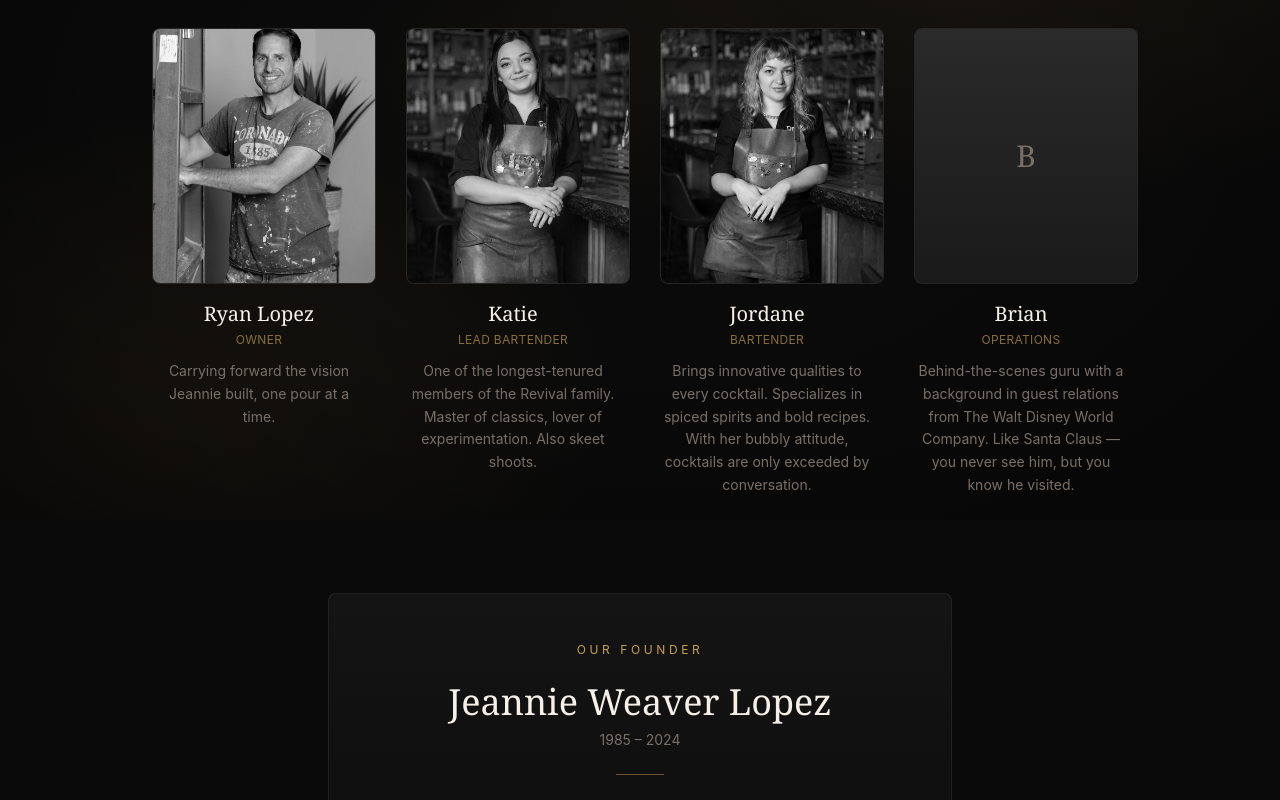
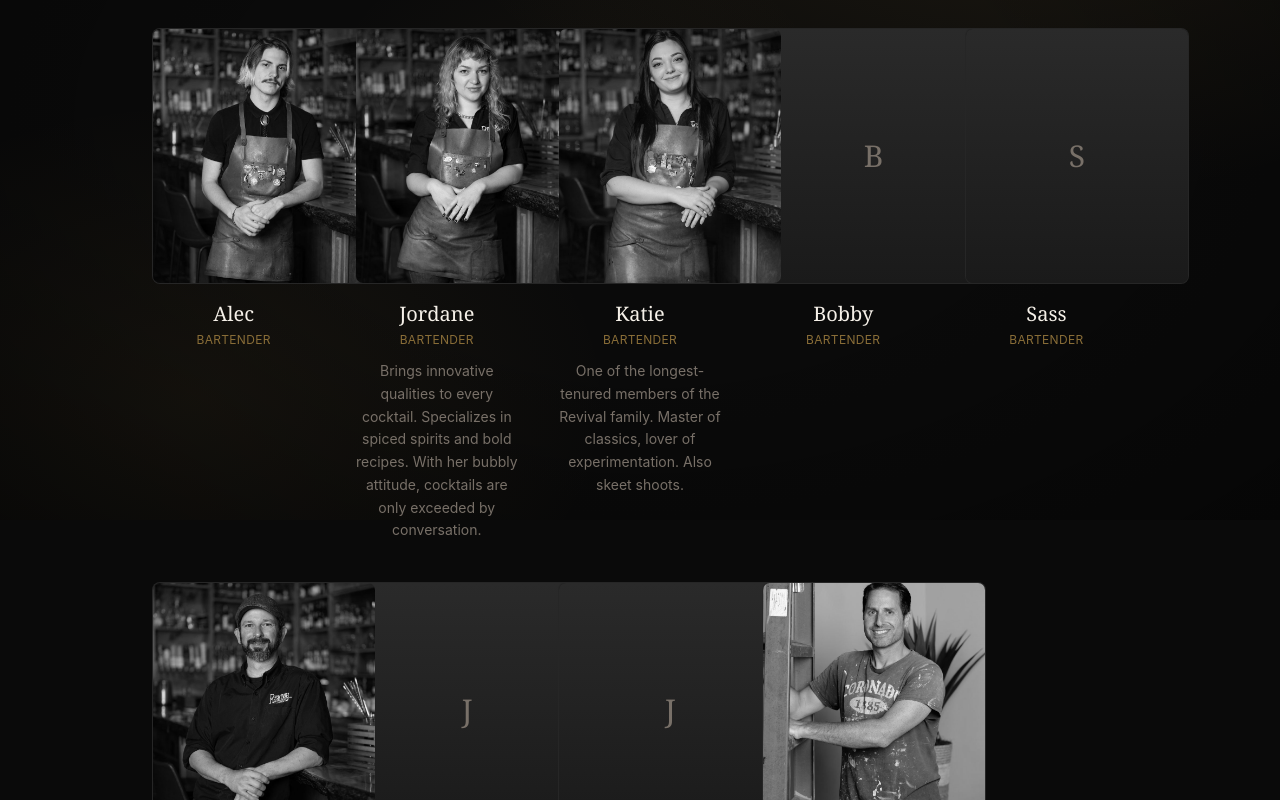
Before and after one commit to wesbenterprise/revival-classic-cocktails, a Next.js app: page /team in a window 1280 px wide. Shown: the part 280-1080 px from the top of the page. Built offline with nearby package versions, Linux system fonts and the light colour scheme.

Commit message:
Overhaul team roster: shared teamData.ts, admin+frontend in sync
Active: Alec, Jordane, Katie, Bobby, Sass (bartenders), Wilges (ops),
Jules, Job (bar backs), Ryan (maintenance)
Alumni: Jeannie, Tiffany, Blake
Removed: Brian, Jordan, Josh from roster
Moved: Alec, Wilges from alumni to active

```diff
--- a/src/app/admin/team/page.tsx
+++ b/src/app/admin/team/page.tsx
@@ -1,35 +1,14 @@
 'use client';
 
 import { useState } from 'react';
-
-type TeamStatus = 'active' | 'alumni';
-
-interface TeamMember {
-  id: string;
-  name: string;
-  title: string;
-  bio: string;
-  photo_url: string | null;
-  status: TeamStatus;
-  sort_order: number;
-}
-
-const demoTeam: TeamMember[] = [
-  { id: '1', name: 'Ryan Lopez', title: 'Owner & General Manager', bio: 'The vision behind Revival.', photo_url: null, status: 'active', sort_order: 0 },
-  { id: '2', name: 'Katie Monroe', title: 'Lead Bartender', bio: 'Competition-winning cocktail artist.', photo_url: null, status: 'active', sort_order: 1 },
-  { id: '3', name: 'Jordane Ellis', title: 'Bartender', bio: 'Classic cocktail purist with a modern edge.', photo_url: null, status: 'active', sort_order: 2 },
-  { id: '4', name: 'Brian Costa', title: 'Bartender', bio: 'Brings the energy every night.', photo_url: null, status: 'active', sort_order: 3 },
-  { id: '5', name: 'Alec Thornton', title: 'Former Lead Bartender', bio: 'Original Revival crew.', photo_url: null, status: 'alumni', sort_order: 0 },
-  { id: '6', name: 'Jordan Blake', title: 'Former Bartender', bio: '', photo_url: null, status: 'alumni', sort_order: 1 },
-  { id: '7', name: 'Josh Navarro', title: 'Former Barback', bio: '', photo_url: null, status: 'alumni', sort_order: 2 },
-];
+import { TEAM_DATA, TeamMemberData } from '@/lib/teamData';
 
 export default function AdminTeam() {
-  const [team, setTeam] = useState(demoTeam);
+  const [team, setTeam] = useState<TeamMemberData[]>(TEAM_DATA);
   const [showModal, setShowModal] = useState(false);
-  const [editing, setEditing] = useState<TeamMember | null>(null);
-  const [filter, setFilter] = useState<TeamStatus>('active');
-  const [form, setForm] = useState({ name: '', title: '', bio: '', status: 'active' as TeamStatus });
+  const [editing, setEditing] = useState<TeamMemberData | null>(null);
+  const [filter, setFilter] = useState<'active' | 'alumni'>('active');
+  const [form, setForm] = useState({ name: '', title: '', bio: '', status: 'active' as 'active' | 'alumni' });
 
   const filtered = team.filter((m) => m.status === filter).sort((a, b) => a.sort_order - b.sort_order);
 
@@ -39,7 +18,7 @@ export default function AdminTeam() {
     setShowModal(true);
   };
 
-  const openEdit = (member: TeamMember) => {
+  const openEdit = (member: TeamMemberData) => {
     setEditing(member);
     setForm({ name: member.name, title: member.title, bio: member.bio, status: member.status });
     setShowModal(true);
@@ -75,7 +54,12 @@ export default function AdminTeam() {
       <div className="flex items-center justify-between mb-6">
         <div>
           <h1 className="text-2xl font-semibold text-white">Team</h1>
-          <p className="text-sm text-[#888] mt-1">{team.filter((m) => m.status === 'active').length} active · {team.filter((m) => m.status === 'alumni').length} alumni</p>
+          <p className="text-sm text-[#888] mt-1">
+            {team.filter((m) => m.status === 'active').length} active · {team.filter((m) => m.status === 'alumni').length} alumni
+          </p>
+          <p className="text-xs text-[#555] mt-1">
+            Source: <code className="text-[#666]">src/lib/teamData.ts</code> — edit there to persist changes
+          </p>
         </div>
         <button onClick={openCreate} className="bg-[#C8A050] text-[#0A0A0A] px-4 py-2.5 rounded-lg text-sm font-medium hover:bg-[#D4B068]">
           + Add Member
@@ -100,15 +84,20 @@ export default function AdminTeam() {
               </button>
             </div>
 
-            {/* Avatar placeholder */}
-            <div className="w-12 h-12 rounded-full bg-[#222] border border-[#333] flex items-center justify-center shrink-0">
-              <span className="text-lg text-[#555]">{member.name.charAt(0)}</span>
+            {/* Avatar */}
+            <div className="w-12 h-12 rounded-full bg-[#222] border border-[#333] flex items-center justify-center shrink-0 overflow-hidden">
+              {member.photo_url ? (
+                <img src={member.photo_url} alt={member.name} className="w-full h-full object-cover" />
+              ) : (
+                <span className="text-lg text-[#555]">{member.name.charAt(0)}</span>
+              )}
             </div>
 
             <div className="flex-1 min-w-0">
               <p className="text-white font-medium">{member.name}</p>
               <p className="text-sm text-[#888]">{member.title}</p>
               {member.bio && <p className="text-xs text-[#555] mt-0.5">{member.bio}</p>}
+              {member.photo_url && <p className="text-xs text-green-500/60 mt-0.5">📷 Has photo</p>}
             </div>
 
             <div className="flex items-center gap-1 shrink-0">
@@ -139,13 +128,6 @@ export default function AdminTeam() {
               </button>
             </div>
             <div className="p-5 space-y-4">
-              {/* Photo upload placeholder */}
-              <div className="flex items-center gap-4">
-                <div className="w-16 h-16 rounded-full bg-[#222] border border-[#333] flex items-center justify-center">
-                  <svg className="w-6 h-6 text-[#555]" fill="none" stroke="currentColor" viewBox="0 0 24 24" strokeWidth={1.5}><path strokeLinecap="round" strokeLinejoin="round" d="M6.827 6.175A2.31 2.31 0 015.186 7.23c-.38.054-.757.112-1.134.175C2.999 7.58 2.25 8.507 2.25 9.574V18a2.25 2.25 0 002.25 2.25h15A2.25 2.25 0 0021.75 18V9.574c0-1.067-.75-1.994-1.802-2.169a47.865 47.865 0 00-1.134-.175 2.31 2.31 0 01-1.64-1.055l-.822-1.316a2.192 2.192 0 00-1.736-1.039 48.774 48.774 0 00-5.232 0 2.192 2.192 0 00-1.736 1.039l-.821 1.316z" /><path strokeLinecap="round" strokeLinejoin="round" d="M16.5 12.75a4.5 4.5 0 11-9 0 4.5 4.5 0 019 0z" /></svg>
-                </div>
-                <button className="text-sm text-[#C8A050] hover:underline">Upload Photo</button>
-              </div>
               <div>
                 <label className="block text-xs text-[#888] uppercase tracking-wider mb-1.5">Name</label>
                 <input type="text" value={form.name} onChange={(e) => setForm({ ...form, name: e.target.value })}
@@ -154,12 +136,12 @@ export default function AdminTeam() {
               <div>
                 <label className="block text-xs text-[#888] uppercase tracking-wider mb-1.5">Title / Role</label>
                 <input type="text" value={form.title} onChange={(e) => setForm({ ...form, title: e.target.value })}
-                  className="w-full bg-[#111] border border-[#333] rounded-lg px-3 py-2.5 text-white text-sm focus:outline-none focus:border-[#C8A050]" placeholder="Lead Bartender" />
+                  className="w-full bg-[#111] border border-[#333] rounded-lg px-3 py-2.5 text-white text-sm focus:outline-none focus:border-[#C8A050]" placeholder="Bartender" />
               </div>
               <div>
                 <label className="block text-xs text-[#888] uppercase tracking-wider mb-1.5">Bio (optional)</label>
-                <input type="text" value={form.bio} onChange={(e) => setForm({ ...form, bio: e.target.value })}
-                  className="w-full bg-[#111] border border-[#333] rounded-lg px-3 py-2.5 text-white text-sm focus:outline-none focus:border-[#C8A050]" placeholder="One sentence about them" />
+                <textarea value={form.bio} onChange={(e) => setForm({ ...form, bio: e.target.value })}
+                  className="w-full bg-[#111] border border-[#333] rounded-lg px-3 py-2.5 text-white text-sm focus:outline-none focus:border-[#C8A050] min-h-[80px]" placeholder="One or two sentences about them" />
               </div>
               <div>
                 <label className="block text-xs text-[#888] uppercase tracking-wider mb-1.5">Status</label>
--- a/src/app/team/page.tsx
+++ b/src/app/team/page.tsx
@@ -1,72 +1,12 @@
 import type { Metadata } from 'next';
 import Link from 'next/link';
-import { TeamMember } from '@/types/database';
+import { TEAM_DATA, TeamMemberData } from '@/lib/teamData';
 
 export const metadata: Metadata = {
   title: 'The Team | Revival Craft Cocktails — Lakeland',
   description:
     'Meet the bartenders and team behind Revival Craft Cocktails in downtown Lakeland, Florida.',
 };
-
-// ============================================================
-// TEAM DATA — from revivallakeland.com/home/about/
-// ============================================================
-const ACTIVE_TEAM: TeamMember[] = [
-  {
-    id: '1', name: 'Ryan Lopez', title: 'Owner',
-    bio: 'Carrying forward the vision Jeannie built, one pour at a time.',
-    photo_url: '/images/team/ryan.jpg', status: 'active', sort_order: 0,
-    created_at: '', updated_at: '',
-  },
-  {
-    id: '2', name: 'Katie', title: 'Lead Bartender',
-    bio: 'One of the longest-tenured members of the Revival family. Master of classics, lover of experimentation. Also skeet shoots.',
-    photo_url: '/images/team/katie.jpg', status: 'active', sort_order: 1,
-    created_at: '', updated_at: '',
-  },
-  {
-    id: '3', name: 'Jordane', title: 'Bartender',
-    bio: 'Brings innovative qualities to every cocktail. Specializes in spiced spirits and bold recipes. With her bubbly attitude, cocktails are only exceeded by conversation.',
-    photo_url: '/images/team/jordane.jpg', status: 'active', sort_order: 2,
-    created_at: '', updated_at: '',
-  },
-  {
-    id: '4', name: 'Brian', title: 'Operations',
-    bio: 'Behind-the-scenes guru with a background in guest relations from The Walt Disney World Company. Like Santa Claus — you never see him, but you know he visited.',
-    photo_url: null, status: 'active', sort_order: 3,
-    created_at: '', updated_at: '',
-  },
-];
-
-const ALUMNI: TeamMember[] = [
-  {
-    id: '10', name: 'Jeannie', title: 'Founder & Master Mixologist',
-    bio: null, photo_url: '/images/team/jeannie.jpg', status: 'alumni', sort_order: 0,
-    created_at: '', updated_at: '',
-  },
-  {
-    id: '11', name: 'Alec', title: 'Bartender',
-    bio: null, photo_url: '/images/team/alec.jpg', status: 'alumni', sort_order: 1,
-    created_at: '', updated_at: '',
-  },
-  {
-    id: '12', name: 'Wilges', title: 'Bartender',
-    bio: null, photo_url: '/images/team/wilges.jpg', status: 'alumni', sort_order: 2,
-    created_at: '', updated_at: '',
-  },
-  {
-    id: '13', name: 'Jordan', title: 'Bartender',
-    bio: null, photo_url: null, status: 'alumni', sort_order: 3,
-    created_at: '', updated_at: '',
-  },
-  {
-    id: '14', name: 'Josh', title: 'Bartender',
-    bio: null, photo_url: null, status: 'alumni', sort_order: 4,
-    created_at: '', updated_at: '',
-  },
-];
-
-// ============================================================
 
 function getInitials(name: string): string {
   return name
@@ -77,7 +17,7 @@ function getInitials(name: string): string {
     .slice(0, 2);
 }
 
-function TeamCard({ member, size = 'large' }: { member: TeamMember; size?: 'large' | 'small' }) {
+function TeamCard({ member, size = 'large' }: { member: TeamMemberData; size?: 'large' | 'small' }) {
   const isLarge = size === 'large';
 
   return (
@@ -123,8 +63,8 @@ function TeamCard({ member, size = 'large' }: { member: TeamMember; size?: 'larg
 }
 
 export default function TeamPage() {
-  const active = ACTIVE_TEAM.sort((a, b) => a.sort_order - b.sort_order);
-  const alumni = ALUMNI.sort((a, b) => a.sort_order - b.sort_order);
+  const active = TEAM_DATA.filter(m => m.status === 'active').sort((a, b) => a.sort_order - b.sort_order);
+  const alumni = TEAM_DATA.filter(m => m.status === 'alumni').sort((a, b) => a.sort_order - b.sort_order);
 
   return (
     <div className="min-h-screen">
@@ -140,7 +80,7 @@ export default function TeamPage() {
           THE TEAM (top of page)
           ============================ */}
       <section className="max-w-5xl mx-auto px-6 py-12">
-        <div className="grid grid-cols-2 md:grid-cols-4 gap-8 md:gap-10">
+        <div className="grid grid-cols-2 md:grid-cols-3 lg:grid-cols-5 gap-8 md:gap-10">
           {active.map((member) => (
             <TeamCard key={member.id} member={member} />
           ))}
@@ -285,7 +225,7 @@ export default function TeamPage() {
           <p className="text-center text-revival-cream-dim text-sm mb-10 max-w-md mx-auto">
             Friends of the bar who helped shape what Revival is today. Once Revival family, always Revival family.
           </p>
-          <div className="grid grid-cols-3 md:grid-cols-5 gap-6">
+          <div className="grid grid-cols-3 md:grid-cols-3 gap-6 max-w-lg mx-auto">
             {alumni.map((member) => (
               <TeamCard key={member.id} member={member} size="small" />
             ))}
--- /dev/null
+++ b/src/lib/teamData.ts
@@ -0,0 +1,80 @@
+// ============================================================
+// TEAM DATA — Single source of truth for team page + admin
+// TODO: Move to Supabase when ready
+// ============================================================
+
+export interface TeamMemberData {
+  id: string;
+  name: string;
+  title: string;
+  bio: string;
+  photo_url: string | null;
+  status: 'active' | 'alumni';
+  sort_order: number;
+}
+
+export const TEAM_DATA: TeamMemberData[] = [
+  // === ACTIVE ROSTER ===
+  {
+    id: '1', name: 'Alec', title: 'Bartender',
+    bio: '',
+    photo_url: '/images/team/alec.jpg', status: 'active', sort_order: 0,
+  },
+  {
+    id: '2', name: 'Jordane', title: 'Bartender',
+    bio: 'Brings innovative qualities to every cocktail. Specializes in spiced spirits and bold recipes. With her bubbly attitude, cocktails are only exceeded by conversation.',
+    photo_url: '/images/team/jordane.jpg', status: 'active', sort_order: 1,
+  },
+  {
+    id: '3', name: 'Katie', title: 'Bartender',
+    bio: 'One of the longest-tenured members of the Revival family. Master of classics, lover of experimentation. Also skeet shoots.',
+    photo_url: '/images/team/katie.jpg', status: 'active', sort_order: 2,
+  },
+  {
+    id: '4', name: 'Bobby', title: 'Bartender',
+    bio: '',
+    photo_url: null, status: 'active', sort_order: 3,
+  },
+  {
+    id: '5', name: 'Sass', title: 'Bartender',
+    bio: '',
+    photo_url: null, status: 'active', sort_order: 4,
+  },
+  {
+    id: '6', name: 'Wilges', title: 'Operations',
+    bio: '',
+    photo_url: '/images/team/wilges.jpg', status: 'active', sort_order: 5,
+  },
+  {
+    id: '7', name: 'Jules', title: 'Bar Back',
+    bio: '',
+    photo_url: null, status: 'active', sort_order: 6,
+  },
+  {
+    id: '8', name: 'Job', title: 'Bar Back',
+    bio: '',
+    photo_url: null, status: 'active', sort_order: 7,
+  },
+  {
+    id: '9', name: 'Ryan', title: 'Maintenance',
+    bio: '',
+    photo_url: '/images/team/ryan.jpg', status: 'active', sort_order: 8,
+  },
+
+  // === ALUMNI ===
+  {
+    id: '20', name: 'Jeannie', title: 'Founder & Master Mixologist',
+    bio: '',
+    photo_url: '/images/team/jeannie.jpg', status: 'alumni', sort_order: 0,
+  },
+  {
+    id: '21', name: 'Tiffany', title: 'Bartender',
+    bio: '',
+    photo_url: null, status: 'alumni', sort_order: 1,
+  },
+  {
+    id: '22', name: 'Blake', title: 'Bartender',
+    bio: '',
+    photo_url: null, status: 'alumni', sort_order: 2,
+  },
+];
```
